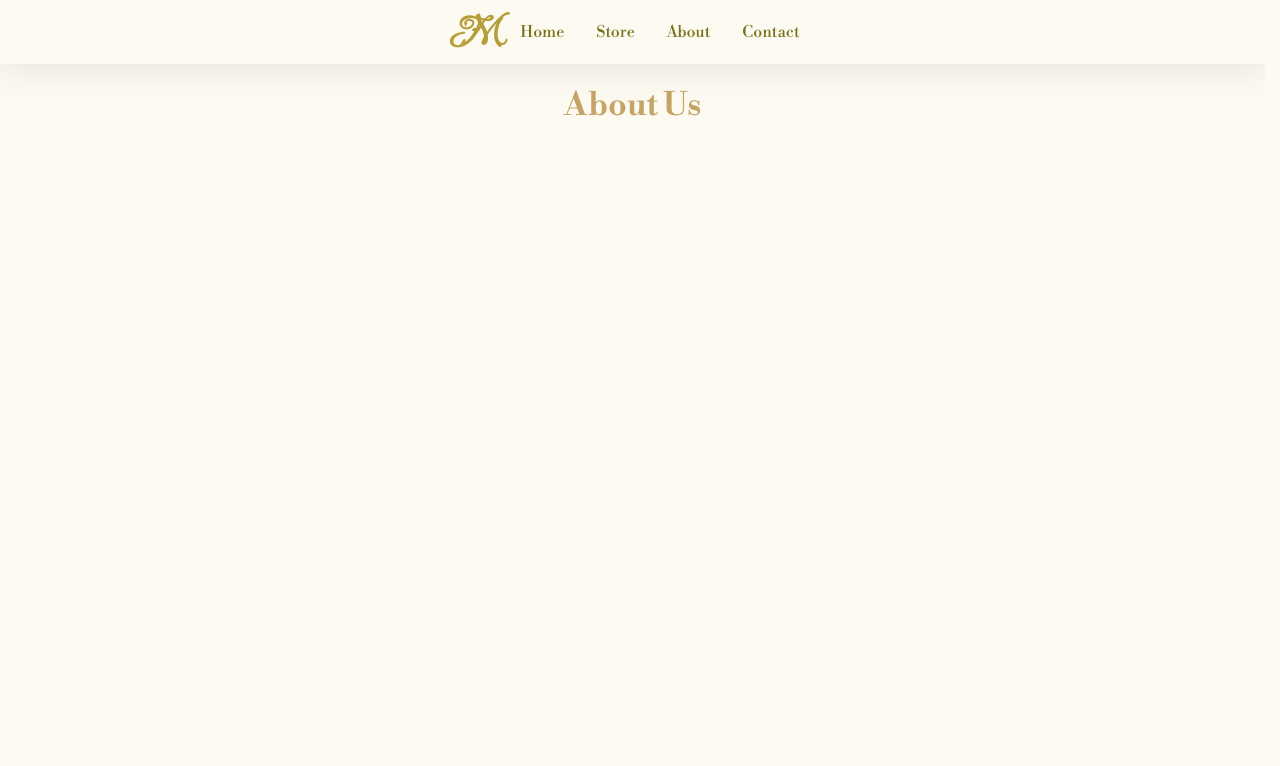
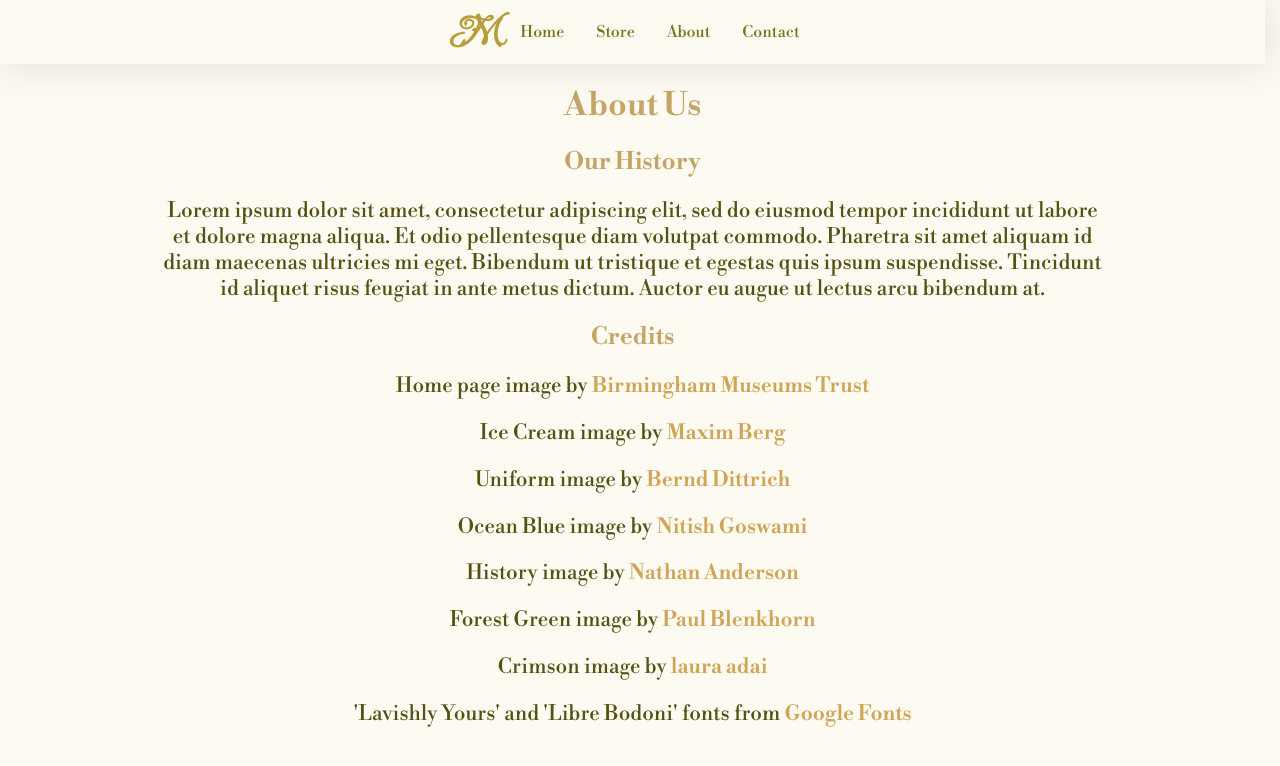
Before and after one commit to viiiofpentacles/online-store, a React (Create React App) app: page /about in a window 1280 px wide. Shown: the top 766 px of the page. Built offline with nearby package versions, Linux system fonts and the light colour scheme.

Commit message:
Added content to Home and About components

```diff
--- a/src/About.js
+++ b/src/About.js
@@ -1,7 +1,18 @@
 const About = () => {
     return (
-        <main>
+        <main className="about-contents">
             <h1>About Us</h1>
+            <h2>Our History</h2>
+            <p>Lorem ipsum dolor sit amet, consectetur adipiscing elit, sed do eiusmod tempor incididunt ut labore et dolore magna aliqua. Et odio pellentesque diam volutpat commodo. Pharetra sit amet aliquam id diam maecenas ultricies mi eget. Bibendum ut tristique et egestas quis ipsum suspendisse. Tincidunt id aliquet risus feugiat in ante metus dictum. Auctor eu augue ut lectus arcu bibendum at.</p>
+            <h2>Credits</h2>
+            <p>Home page image by <a href="https://unsplash.com/@birminghammuseumstrust">Birmingham Museums Trust</a></p>
+            <p>Ice Cream image by <a href="https://unsplash.com/@maxberg">Maxim Berg</a></p>
+            <p>Uniform image by <a href="https://unsplash.com/@hdbernd">Bernd Dittrich</a></p>
+            <p>Ocean Blue image by <a href="https://unsplash.com/@nitishgoswami">Nitish Goswami</a></p>
+            <p>History image by <a href="https://unsplash.com/@nathananderson">Nathan Anderson</a></p>
+            <p>Forest Green image by <a href="https://unsplash.com/@sensoryarthouse">Paul Blenkhorn</a></p>
+            <p>Crimson image by <a href="https://unsplash.com/@lauraadaiphoto">laura adai</a></p>
+            <p>'Lavishly Yours' and 'Libre Bodoni' fonts from <a href="https://fonts.google.com/">Google Fonts</a></p>
         </main>
     );
 };
--- a/src/Home.js
+++ b/src/Home.js
@@ -1,9 +1,11 @@
-import dragons from './images/birmingham-museums-trust-G0PuUqpMfaY-unsplash.jpg';
+import './styles/Home.css';
 
 const Home = () => {
     return (
         <main>
-            <h1>Home</h1>
+            <div className='home-contents'>
+            <h1>MYTH</h1>
+            </div>
         </main>
     );
 };
--- a/src/RouteSwitch.js
+++ b/src/RouteSwitch.js
@@ -26,7 +26,7 @@ const RouteSwitch = () => {
   const [totalCost, setTotalCost] = useState(0);
 
   function handleAddItemToCartState (itemCost, itemId) {
-      const itemQty = document.querySelector(`[class="${itemId}"]`).value;
+      const itemQty = document.querySelector(`#qty-input${itemId}`).value;
       const prevQty = cart[itemId];
       setCart(cartItems => ({
          ...cartItems,
--- a/src/Store.js
+++ b/src/Store.js
@@ -7,7 +7,7 @@ const Store = (props) => {
     }));
 
     return (
-        <main>
+        <main className='store-contents'>
             <h1>Store</h1>
             <div className="cards-container">
             {itemCards}
--- a/src/styles/App.css
+++ b/src/styles/App.css
@@ -77,8 +77,17 @@ main,
   background-color: rgb(136, 132, 53);
 }
 
+.store-contents {
+  padding-bottom: 5rem;
+}
+
 main {
-  padding-bottom: 5rem;
+  animation: storeFade linear 0.5s;
+}
+
+@keyframes storeFade{
+0% {opacity: 0;}
+100% {opacity: 1;}
 }
 
 .cards-container {
--- /dev/null
+++ b/src/styles/Home.css
@@ -0,0 +1,48 @@
+/* contains styles for Home and About components */
+
+.home-contents h1 {
+    position: absolute;
+    top: 40%;
+    left: calc(50% - 4rem);
+    border: 4px solid rgb(197, 164, 103);
+    padding: 1rem 2rem;
+    animation: fade linear 3s;
+}
+
+@keyframes fade {
+    0% {opacity: 0;}
+  100% {opacity: 1;}
+}
+
+.home-contents {
+    height: 100vh;
+    background-image: linear-gradient(rgba(0, 0, 0, 0.6), rgba(0, 0, 0, 0.0)), url('../images/birmingham-museums-trust-G0PuUqpMfaY-unsplash.jpg');
+    background-size: cover;
+    background-position: center;
+}
+
+h2 {
+    color: rgb(197, 164, 103);
+    text-align: center;
+}
+
+.about-contents p {
+    font-size: 1.3rem;
+    padding: 0 10rem;
+    text-align: center;
+}
+
+.about-contents {
+    padding-bottom: 5rem;
+}
+
+.about-contents a {
+    text-decoration: none;
+    color: rgb(207, 165, 87);
+    font-weight: 600;
+}
+
+.about-contents a:hover {
+    color: rgb(158, 122, 55);
+    text-decoration: underline;
+}
```
